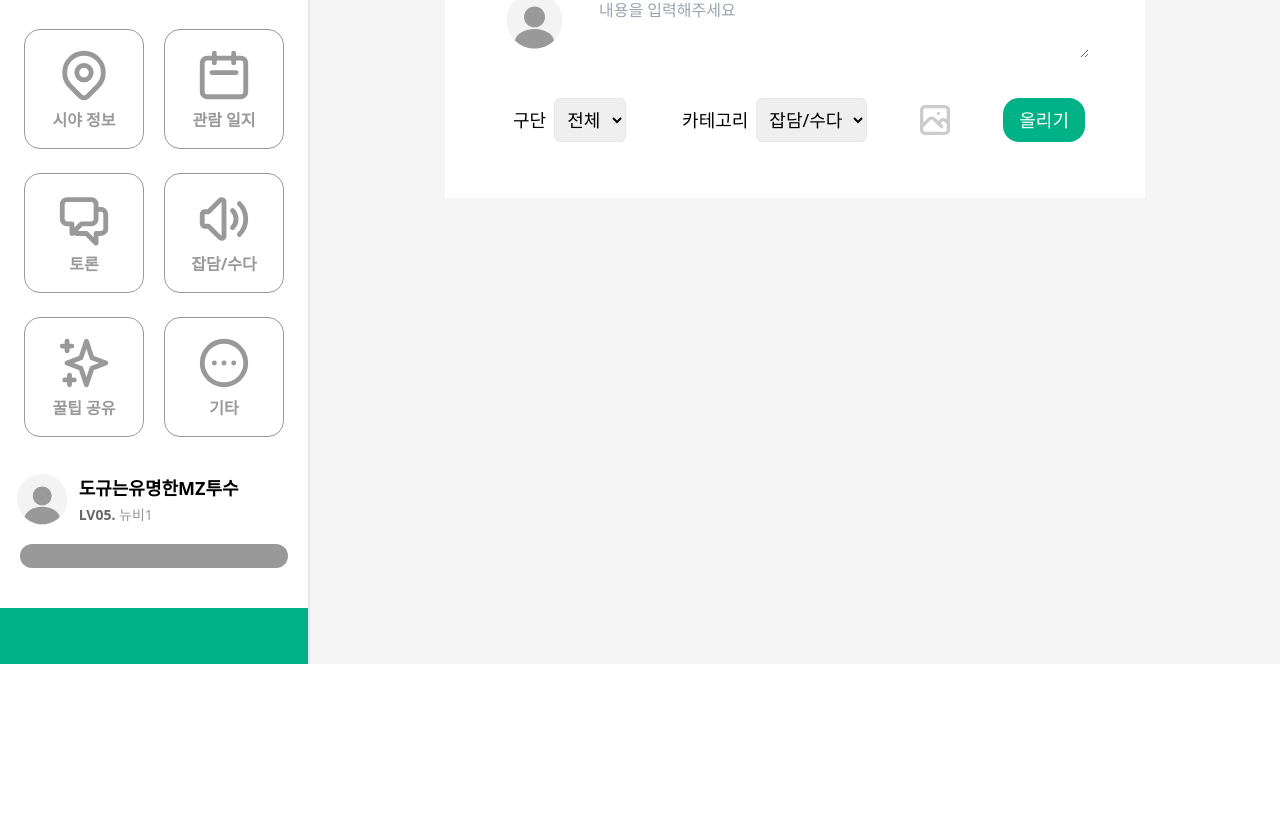
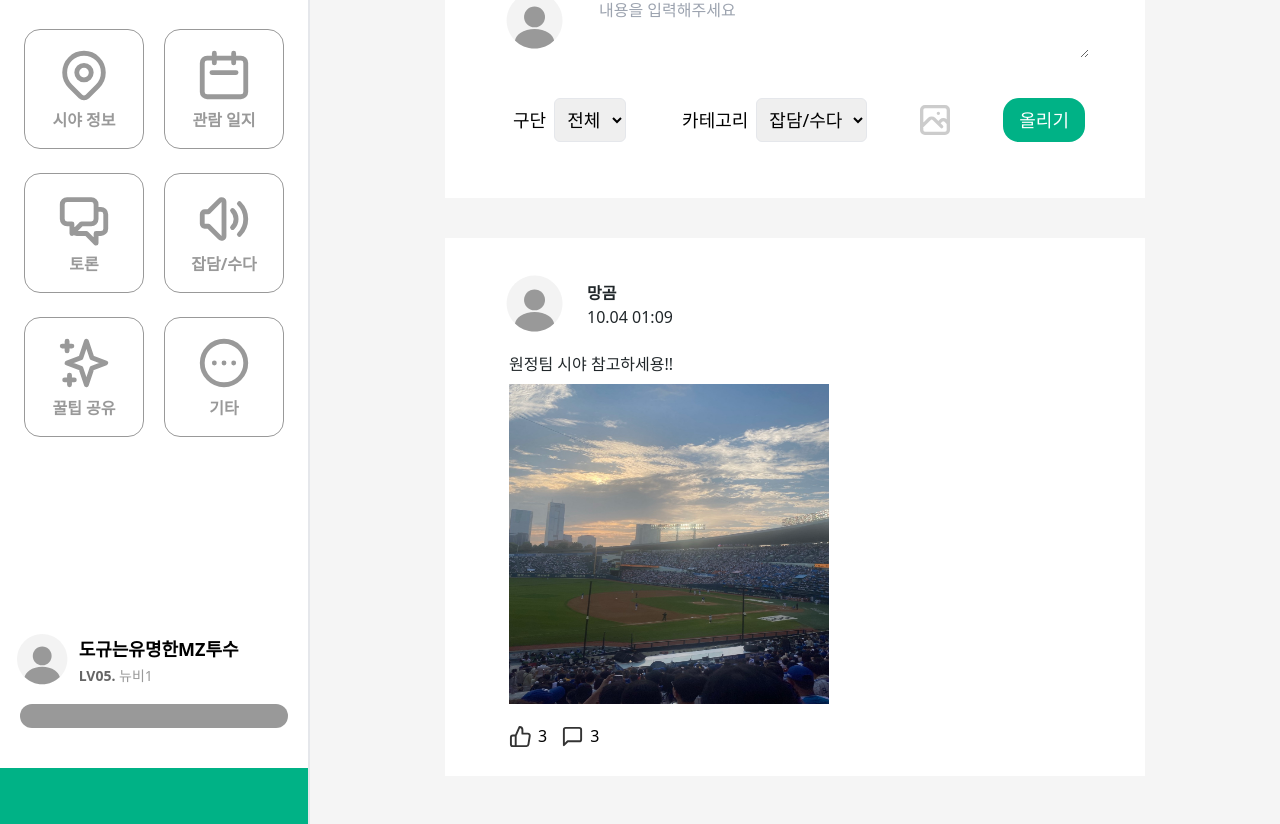
Before and after one commit to komg00/web-front, a React (Create React App) app: page /home in a window 1280 px wide. Shown: the part 240-1064 px from the top of the page. Before the commit the page ends 904 px from the top, so only its background shows below. Built offline with nearby package versions, Linux system fonts and the light colour scheme.

Commit message:
[feat] Add Feed UI

```diff
--- /dev/null
+++ b/src/components/home/Feed.tsx
@@ -0,0 +1,36 @@
+import React from "react";
+import { FiThumbsUp, FiMessageSquare } from "react-icons/fi";
+
+export default function Feed() {
+  return (
+    <div className="min-w-[440px] md:min-w-[520px] lg:min-w-xl xl:min-w-[700px] mx-2 md:mx-0 p-6 md:p-10 md:py-6 bg-white">
+      <div className="flex items-center xl:px-4 mt-2">
+        <img
+          src="/assets/images/default_profile.svg"
+          alt="profile"
+          className="w-[60px] xl:w-[70px]"
+        />
+        <div className="flex flex-col ml-1 md:ml-4 text-dark1">
+          <p className="font-extrabold">망곰</p>
+          <p>
+            10.04 <span>01:09</span>
+          </p>
+        </div>
+      </div>
+      <div className="px-2 py-1 md:px-2.5 xl:px-6">
+        <p className="my-2 text-dark1">원정팀 시야 참고하세용!!</p>
+        <img
+          src={"/assets/images/sample.jpg"}
+          alt="sample"
+          className="w-80 h-80"
+        />
+        <div className="flex items-center gap-1.5 mt-5">
+          <FiThumbsUp size={23} color="#333" />
+          <span className="mr-2">3</span>
+          <FiMessageSquare size={23} color="#333" />
+          <span>3</span>
+        </div>
+      </div>
+    </div>
+  );
+}
--- a/src/pages/HomePage.tsx
+++ b/src/pages/HomePage.tsx
@@ -3,6 +3,7 @@ import Sidebar from "components/layout/Sidebar";
 import { homeMenu } from "data/menu";
 import ClubPicker from "components/layout/ClubPicker";
 import WritePost from "components/home/WritePost";
+import Feed from "components/home/Feed";
 
 export default function Home() {
   return (
@@ -10,8 +11,9 @@ export default function Home() {
       <Sidebar menu={homeMenu} />
       <div className="flex-1">
         <ClubPicker />
-        <main className="w-full flex justify-center items-center">
+        <main className="w-full flex flex-col justify-center items-center mb-12">
           <WritePost />
+          <Feed />
         </main>
       </div>
     </div>
```
Also changed, not shown: public/assets/images/sample.jpg (added).
